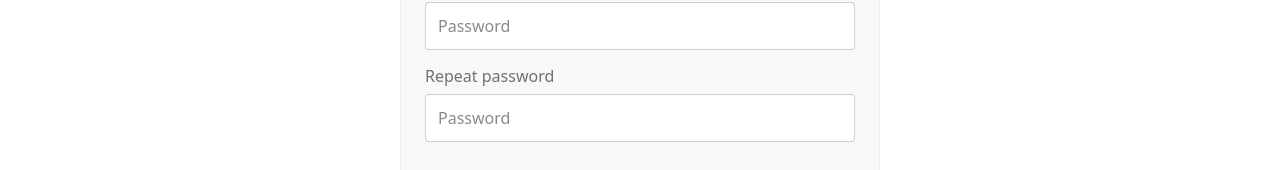
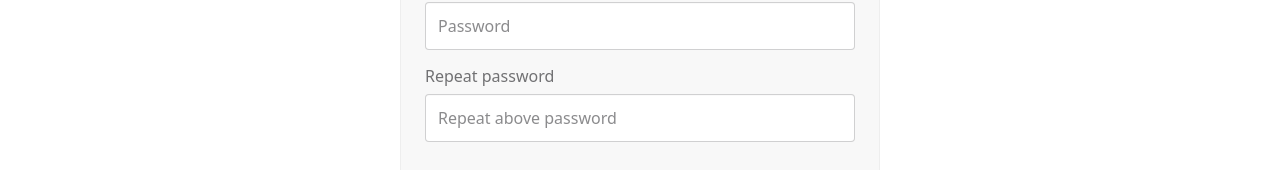
Before and after one commit to Zedes2025/EvenetHub-Typscript, a React (Vite) app: page /signup in a window 1280 px wide. Shown: the part 445-615 px from the top of the page. Built offline with nearby package versions, Linux system fonts and the light colour scheme.

Commit message:
done with signup

```diff
--- a/src/components/UI/signup.jsx
+++ /dev/null
@@ -1,58 +0,0 @@
-import { Link } from "react-router";
-export default function SignUp() {
-  return (
-    <div className=" flex items-center w-full ">
-      <fieldset className="fieldset bg-base-200 border-base-300 items-center rounded-box w-120 border p-6 mx-auto mt-10 mb-20">
-        <h2 className="fieldset-legend text-xl justify-center font-semibold">
-          Create an account
-        </h2>
-        <p className="text-center m-2 mb-4 text-lg">
-          Join EventHub to create and manage events
-        </p>
-
-        <label className="label text-base font-medium">Full Name</label>
-        <input
-          type="text"
-          className="input  w-auto input-bordered text-base h-12"
-          placeholder="Full Name"
-        />
-        {/* <label className="label text-base font-medium">
-          Choose your username
-        </label>
-        <input
-          type="text"
-          className="input  w-auto input-bordered text-base h-12"
-          placeholder="Username"
-        /> */}
-        <label className="label text-base font-medium">Email</label>
-        <input
-          type="email"
-          className="input  w-auto input-bordered text-base h-12"
-          placeholder="Email"
-        />
-
-        <label className="label text-base font-medium mt-2">Password</label>
-        <input
-          type="password"
-          className="input w-auto input-bordered text-base h-12"
-          placeholder="Password"
-        />
-        <label className="label text-base font-medium mt-2">
-          Repeat password
-        </label>
-        <input
-          type="password"
-          className="input  w-auto input-bordered text-base h-12"
-          placeholder="Password"
-        />
-        <button className="btn btn-primary mt-6 text-base h-12">Sign Up</button>
-        <p className="text-center mt-4">
-          Already have an account?
-          <Link to="/signin" className="text-blue-600 hover:underline">
-            Sign in
-          </Link>
-        </p>
-      </fieldset>
-    </div>
-  );
-}
--- a/src/components/layout/AppLayout.jsx
+++ b/src/components/layout/AppLayout.jsx
@@ -1,14 +1,17 @@
-import { Outlet } from "react-router";
-import Header from "./Header";
-import Footer from "./Footer";
+import { Outlet, useNavigation } from "react-router";
+import Header from "./Header.jsx";
+import Footer from "./Footer.jsx";
+import AuthProvider from "../../contexts/AuthContext.jsx";
+
 export default function AppLayout() {
+  const navigation = useNavigation();
+  const isLoading = navigation.state === "loading";
   return (
-    <div>
+    <>
       <Header />
+      {isLoading && <div>Loading...</div>}
       <Outlet />
       <Footer />
-    </div>
+    </>
   );
 }
-
-AppLayout;
--- a/src/contexts/AuthContext.jsx
+++ b/src/contexts/AuthContext.jsx
@@ -4,7 +4,7 @@ const AuthContext = createContext();
 export default function AuthProvider({ children }) {
   const [user, setUser] = useState("Guest");
   const [token, setToken] = useState(null);
-  s;
+
   const [isAuthenticated, setIsAuthenticated] = useState(false);
   const login = (email, password) => {
     setIsAuthenticated(true);
--- a/src/pages/CreateEventPage.jsx
+++ b/src/pages/CreateEventPage.jsx
@@ -3,8 +3,9 @@ import { useState } from "react";
 export default function CreateEventPage() {
   const [inputs, setInputs] = useState({ title: "", description: "", date: "", location: "", latitude: "", longitude: "" });
   const handleChange = (e) => setInputs((prev) => ({ ...prev, [e.target.name]: e.target.value }));
-  const submitEvent = (e) => e.preventDefault();
-
+  const submitEvent = (e) => {
+    e.preventDefault();
+  };
   return (
     <div className="min-h-screen  flex flex-col items-center justify-center">
       <h1 className="md:text-6xl sm:text-2xl font-serif ">Create an Event</h1>
--- /dev/null
+++ b/src/pages/SignUp.jsx
@@ -0,0 +1,66 @@
+import { useState } from "react";
+import { Link, useNavigate } from "react-router";
+
+export default function SignUp() {
+  const [credentials, setCredentials] = useState({ name: "", email: "", rpassword: "", password: "" });
+  const handleChange = (e) => setCredentials((prev) => ({ ...prev, [e.target.name]: e.target.value }));
+  const navigate = useNavigate();
+  const submitRegistration = async (e) => {
+    e.preventDefault();
+    if (credentials.name.length < 2) {
+      alert("Name length should be at least 2 characters long");
+      return;
+    }
+    if (credentials.password.length < 8) {
+      alert("Password length should be at least 8 characters long");
+      return;
+    }
+    if (credentials.password !== credentials.rpassword) {
+      alert("Passwords do not match");
+      return;
+    }
+    const response = await fetch("http://localhost:3001/api/users", {
+      method: "POST",
+      headers: {
+        "Content-Type": "application/json",
+      },
+      body: JSON.stringify({ name: credentials.name, email: credentials.email, password: credentials.password }),
+    });
+    if (response.ok) {
+      alert("Registration successful!");
+      navigate("/signin"); // Redirect the user
+    } else {
+      const errorData = await response.json();
+      alert(errorData.message || "Registration failed");
+    }
+  };
+
+  return (
+    <>
+      <form onSubmit={submitRegistration} className=" flex items-center w-full ">
+        <fieldset className="fieldset bg-base-200 border-base-300 items-center rounded-box w-120 border p-6 mx-auto mt-10 mb-20">
+          <h2 className="fieldset-legend text-xl justify-center font-semibold">Create an account</h2>
+          <p className="text-center m-2 mb-4 text-lg">Join EventHub to create and manage events</p>
+
+          <label className="label text-base font-medium">Full Name</label>
+          <input type="text" name="name" required onChange={handleChange} value={credentials.name} className="input  w-auto input-bordered text-base h-12" placeholder="Full Name" />
+
+          <label className="label text-base font-medium">Email</label>
+          <input type="email" name="email" required onChange={handleChange} value={credentials.email} className="input  w-auto input-bordered text-base h-12" placeholder="Email" />
+
+          <label className="label text-base font-medium mt-2">Password</label>
+          <input type="password" name="password" required onChange={handleChange} value={credentials.password} className="input w-auto input-bordered text-base h-12" placeholder="Password" />
+          <label className="label text-base font-medium mt-2">Repeat password</label>
+          <input type="password" name="rpassword" required onChange={handleChange} value={credentials.rpassword} className="input  w-auto input-bordered text-base h-12" placeholder="Repeat above password" />
+          <button className="btn btn-primary mt-6 text-base h-12">Sign Up</button>
+          <p className="text-center mt-4">
+            Already have an account?
+            <Link to="/signin" className="text-blue-600 hover:underline">
+              Sign in
+            </Link>
+          </p>
+        </fieldset>
+      </form>
+    </>
+  );
+}
```
Also changed, not shown: src/router.jsx (+5 -5 lines).
